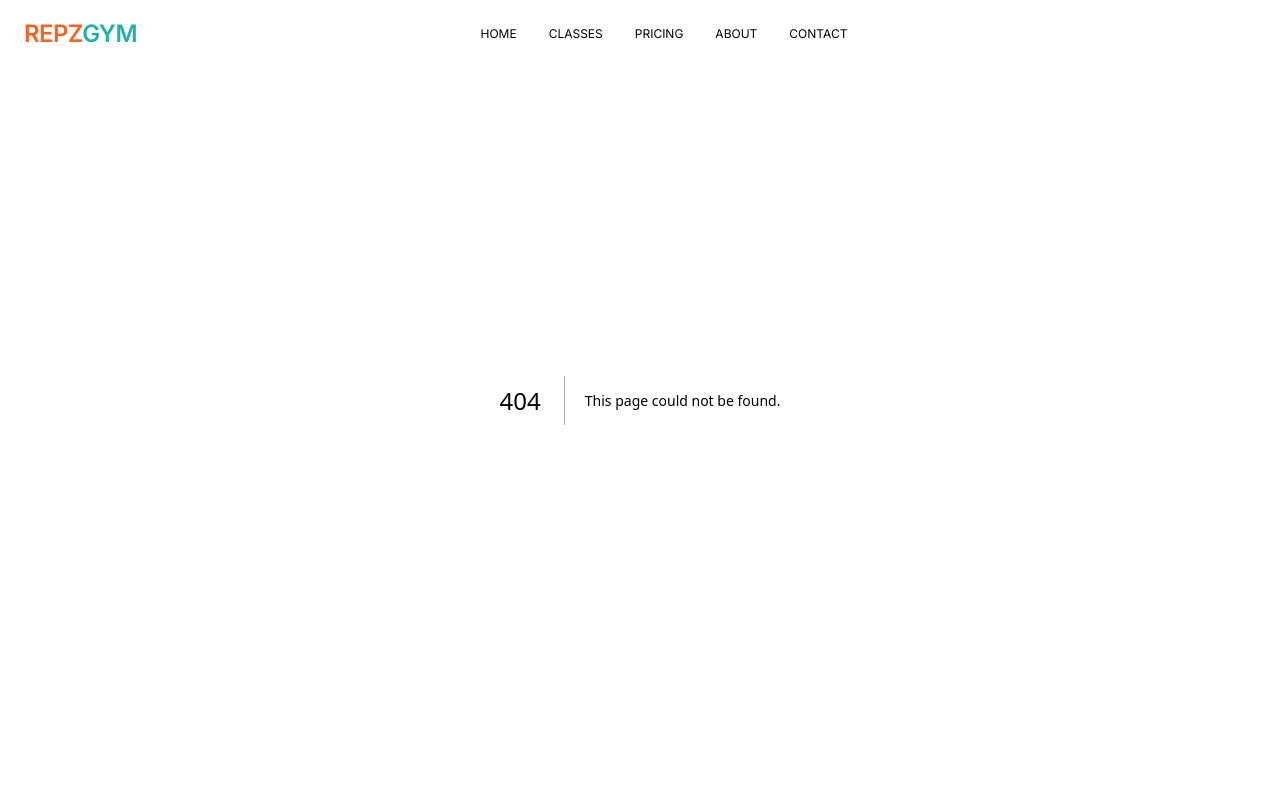
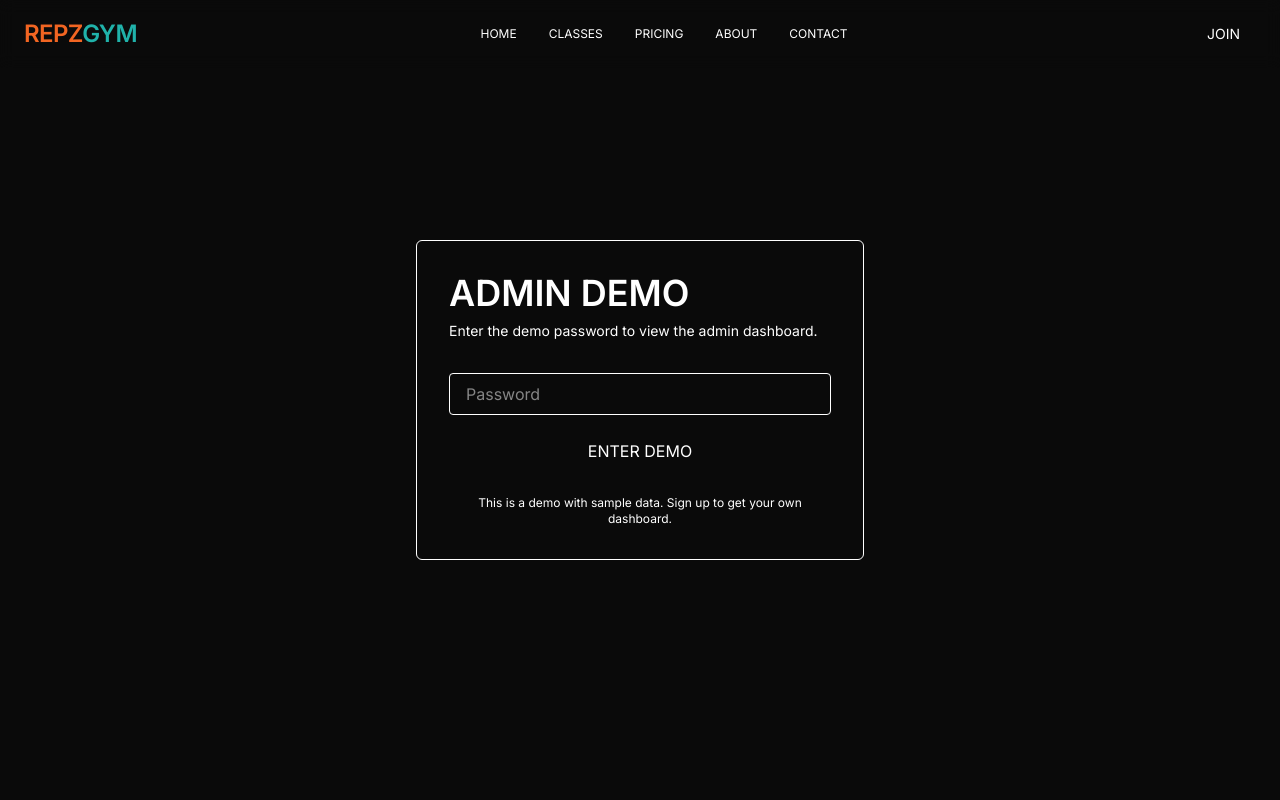
Before and after one commit to jasonthomasobrien-source/repz-gym, a Next.js app: page /admin-demo in a window 1280 px wide. Before the commit this address had no page. Shown: the top 800 px of the page. Built offline with nearby package versions, Linux system fonts and the light colour scheme.

Commit message:
feat: add demo password gate for admin dashboard

```diff
--- /dev/null
+++ b/app/admin-demo/page.tsx
@@ -0,0 +1,68 @@
+'use client';
+
+import { useState } from 'react';
+import { useRouter } from 'next/navigation';
+import { validateDemoPassword } from '@/lib/demo/auth';
+
+export default function DemoGatePage() {
+  const [password, setPassword] = useState('');
+  const [error, setError] = useState('');
+  const [isLoading, setIsLoading] = useState(false);
+  const router = useRouter();
+
+  async function handleSubmit(e: React.FormEvent) {
+    e.preventDefault();
+    setIsLoading(true);
+    setError('');
+
+    if (!validateDemoPassword(password)) {
+      setError('Incorrect password');
+      setIsLoading(false);
+      return;
+    }
+
+    // Set session cookie
+    document.cookie = `demo-session=${password}; path=/; max-age=86400; SameSite=Lax`;
+
+    // Redirect to dashboard
+    router.push('/admin-demo/overview');
+  }
+
+  return (
+    <div className="min-h-screen bg-bg flex items-center justify-center px-4">
+      <div className="w-full max-w-md">
+        <div className="bg-surface border border-line rounded-md p-8">
+          <h1 className="font-display text-4xl font-bold text-ink mb-2 uppercase">Admin Demo</h1>
+          <p className="text-sm text-ink-muted mb-8">
+            Enter the demo password to view the admin dashboard.
+          </p>
+
+          <form onSubmit={handleSubmit} className="space-y-4">
+            <input
+              type="password"
+              value={password}
+              onChange={(e) => setPassword(e.target.value)}
+              placeholder="Password"
+              className="w-full px-4 py-2 bg-surface-2 border border-line rounded-sm text-ink placeholder-ink-subtle focus:outline-none focus:ring-2 focus:ring-brand-alt"
+              disabled={isLoading}
+            />
+
+            {error && <p className="text-danger text-sm">{error}</p>}
+
+            <button
+              type="submit"
+              disabled={isLoading}
+              className="w-full bg-brand hover:bg-brand-hot text-white font-display uppercase px-4 py-2 rounded-sm disabled:opacity-50 transition-colors"
+            >
+              {isLoading ? 'Checking...' : 'Enter Demo'}
+            </button>
+          </form>
+
+          <p className="text-xs text-ink-subtle mt-6 text-center">
+            This is a demo with sample data. Sign up to get your own dashboard.
+          </p>
+        </div>
+      </div>
+    </div>
+  );
+}
--- /dev/null
+++ b/lib/demo/auth.ts
@@ -0,0 +1,18 @@
+// lib/demo/auth.ts
+const DEMO_PASSWORD = 'gym';
+const DEMO_SESSION_KEY = 'demo-session';
+
+export function validateDemoPassword(password: string): boolean {
+  return password === DEMO_PASSWORD;
+}
+
+export function createDemoSession(): { token: string; expiresAt: number } {
+  const token = Buffer.from(DEMO_PASSWORD + Date.now()).toString('base64');
+  const expiresAt = Date.now() + 24 * 60 * 60 * 1000; // 24 hours
+  return { token, expiresAt };
+}
+
+export function isDemoSessionValid(token: string | undefined, expiresAt: number | undefined): boolean {
+  if (!token || !expiresAt) return false;
+  return Date.now() < expiresAt;
+}
```
